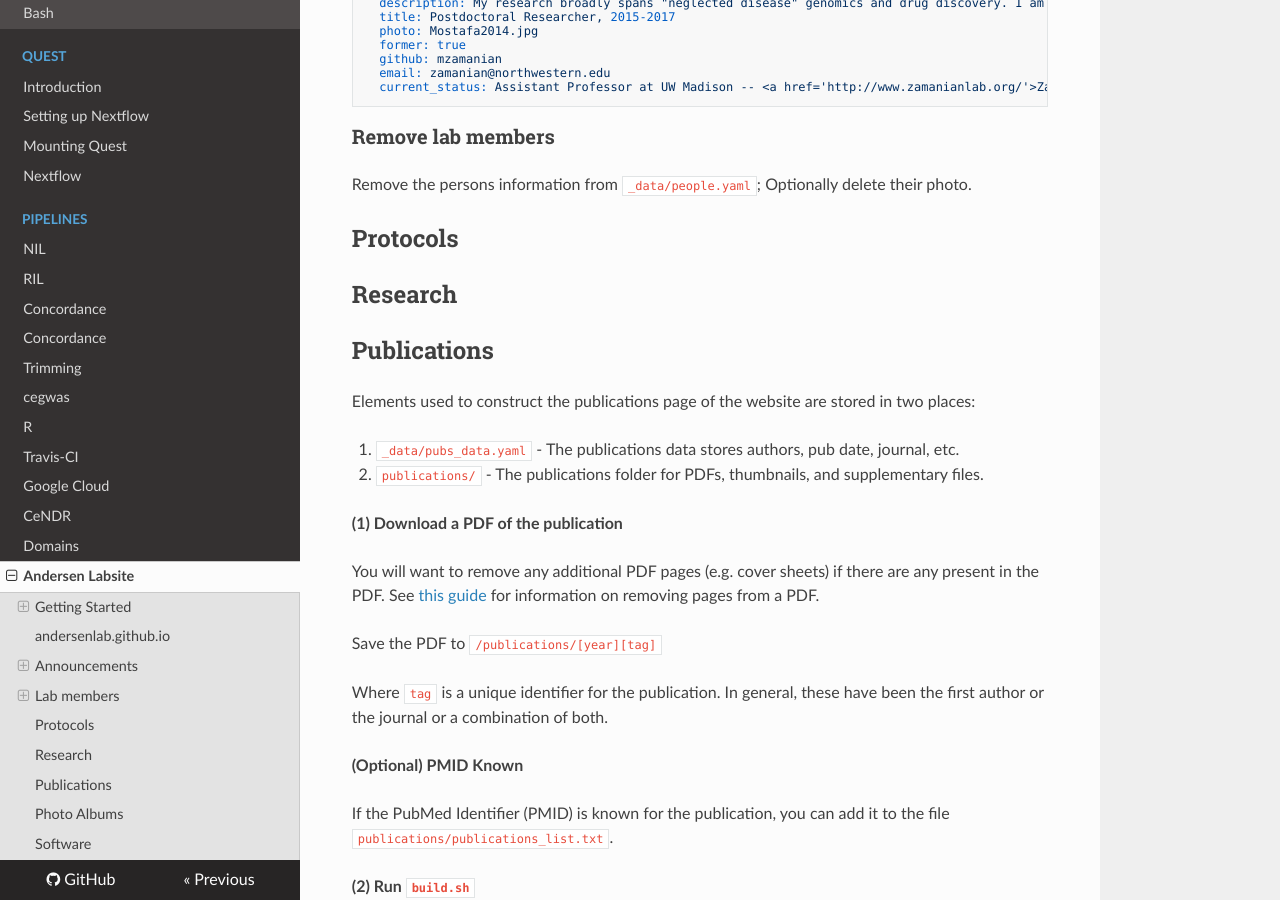
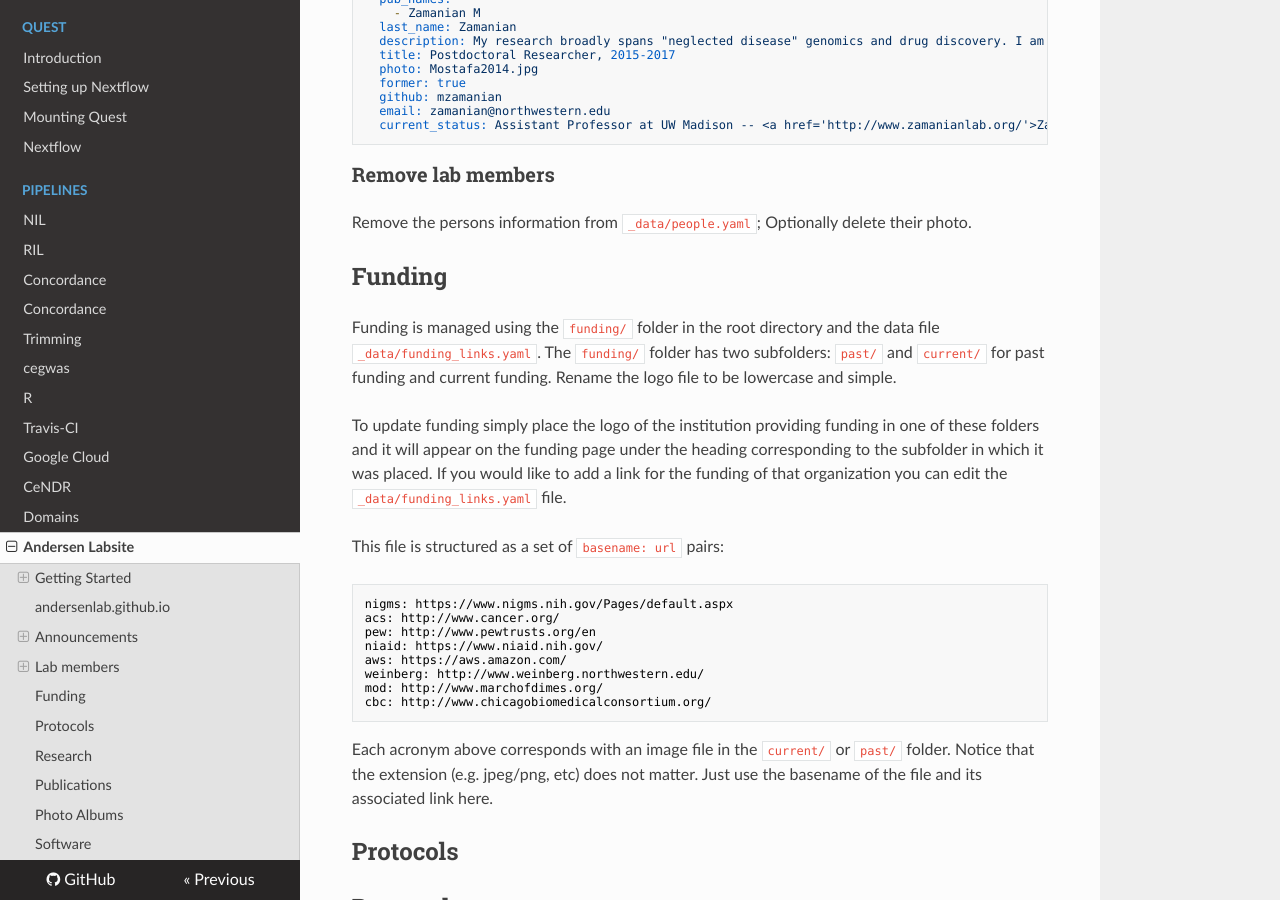
Before and after one commit to AndersenLab/dry-guide, an MkDocs documentation site: the page built from docs/labsite.md, in a window 1280 px wide and 900 px high, scrolled down 4331 px. Built offline with MkDocs 1.6.1, drawn with Linux system fonts in a browser that asks for light colours; nearby versions of some CDN libraries; old or Windows-style settings are respelled for this version of MkDocs; some of the changed text lies outside the part shown.

Commit message:
Update funding docs

````diff
--- a/docs/labsite.md
+++ b/docs/labsite.md
@@ -67,6 +67,7 @@ people/
 publications/
 scripts/
 Protocols/
+funding/
 ```
 
 The folders prefixed with
@@ -188,6 +189,26 @@ For example:
 
 Remove the persons information from `_data/people.yaml`; Optionally delete their photo.
 
+## Funding
+
+Funding is managed using the `funding/` folder in the root directory and the data file `_data/funding_links.yaml`. The `funding/` folder has two subfolders: `past/` and `current/` for past funding and current funding. Rename the logo file to be lowercase and simple.
+
+To update funding simply place the logo of the institution providing funding in one of these folders and it will appear on the funding page under the heading corresponding to the subfolder in which it was placed. If you would like to add a link for the funding of that organization you can edit the `_data/funding_links.yaml` file.
+
+This file is structured as a set of `basename: url` pairs:
+
+```
+nigms: https://www.nigms.nih.gov/Pages/default.aspx
+acs: http://www.cancer.org/
+pew: http://www.pewtrusts.org/en
+niaid: https://www.niaid.nih.gov/
+aws: https://aws.amazon.com/
+weinberg: http://www.weinberg.northwestern.edu/
+mod: http://www.marchofdimes.org/
+cbc: http://www.chicagobiomedicalconsortium.org/
+```
+
+Each acronym above corresponds with an image file in the `current/` or `past/` folder. Notice that the extension (e.g. jpeg/png, etc) does not matter. Just use the basename of the file and its associated link here.
 
 ## Protocols
 
````
